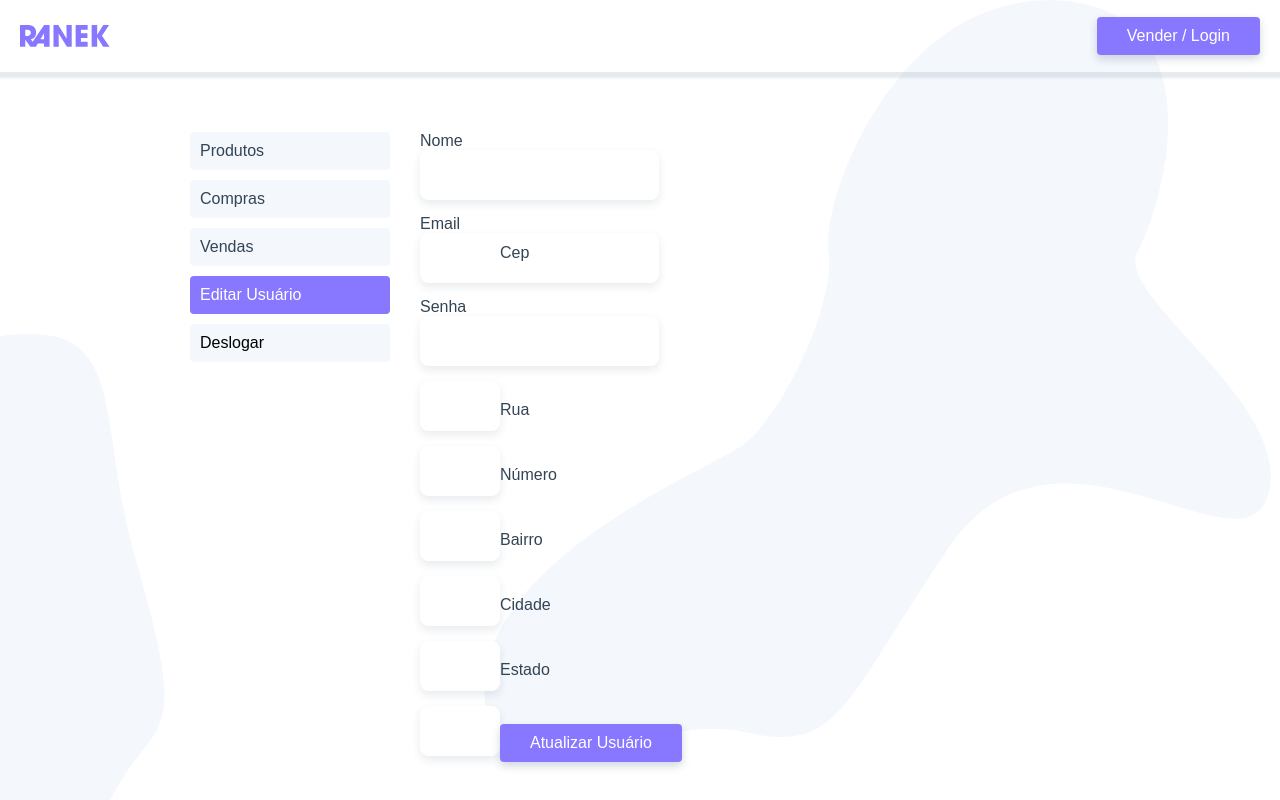
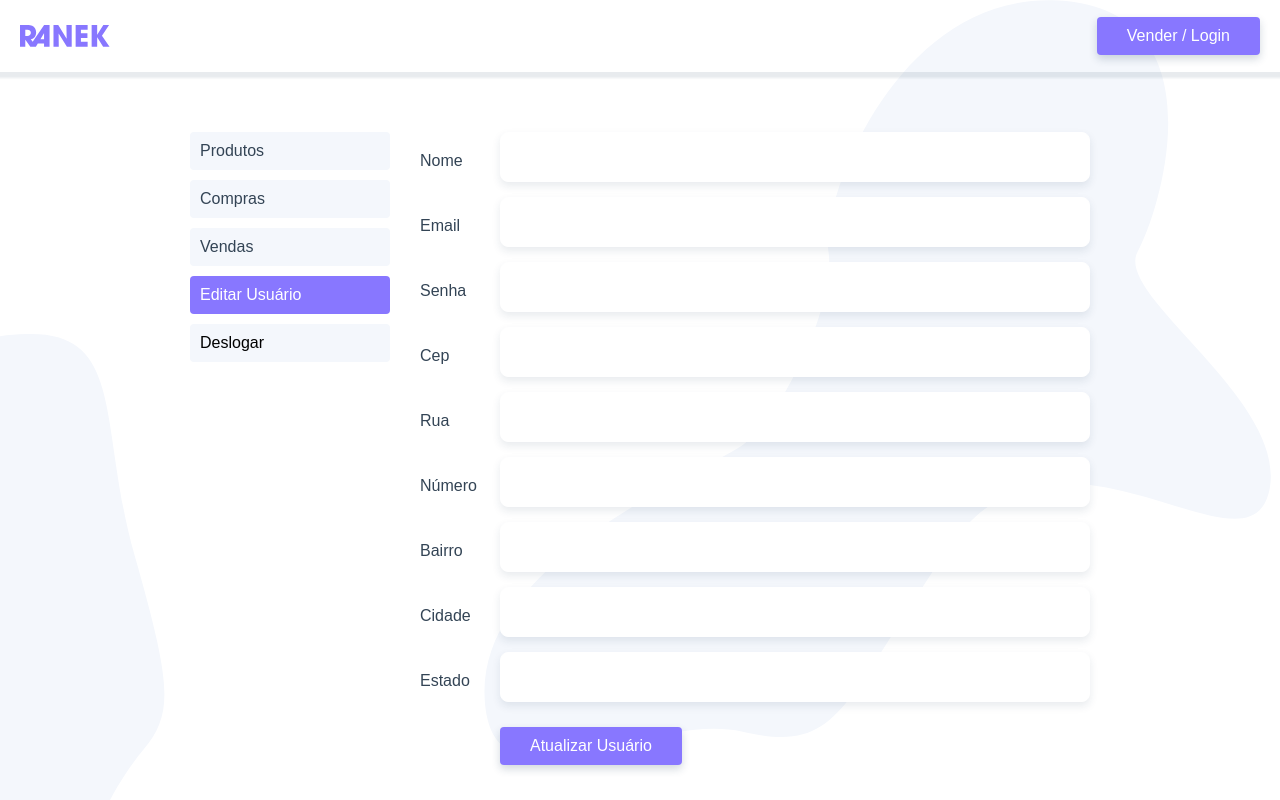
Before and after one commit to rochamaatheus/Ranek-Projeto, a Vue app: page /usuario/editar in a window 1280 px wide. Shown: the top 800 px of the page. Built offline with nearby package versions, Linux system fonts and the light colour scheme.

Commit message:
Estilo para UsuarioForm

```diff
--- a/src/components/UsuarioForm.vue
+++ b/src/components/UsuarioForm.vue
@@ -76,10 +76,14 @@ export default {
 </script>
 
 <style scoped>
-form {
+form,
+.usuario {
   display: grid;
   grid-template-columns: 80px 1fr;
   align-items: center;
+}
+.usuario {
+  grid-column: 1 / -1;
 }
 .button {
   grid-column: 2;
```
